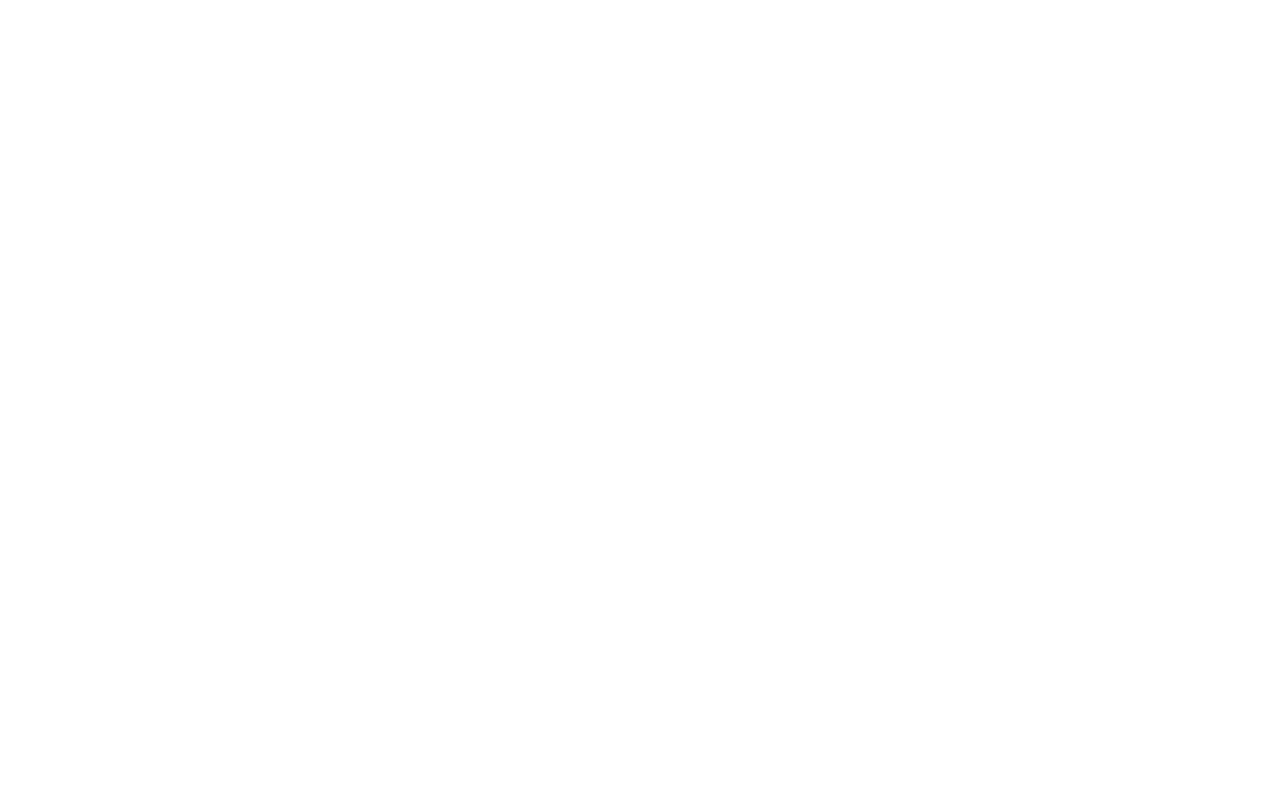
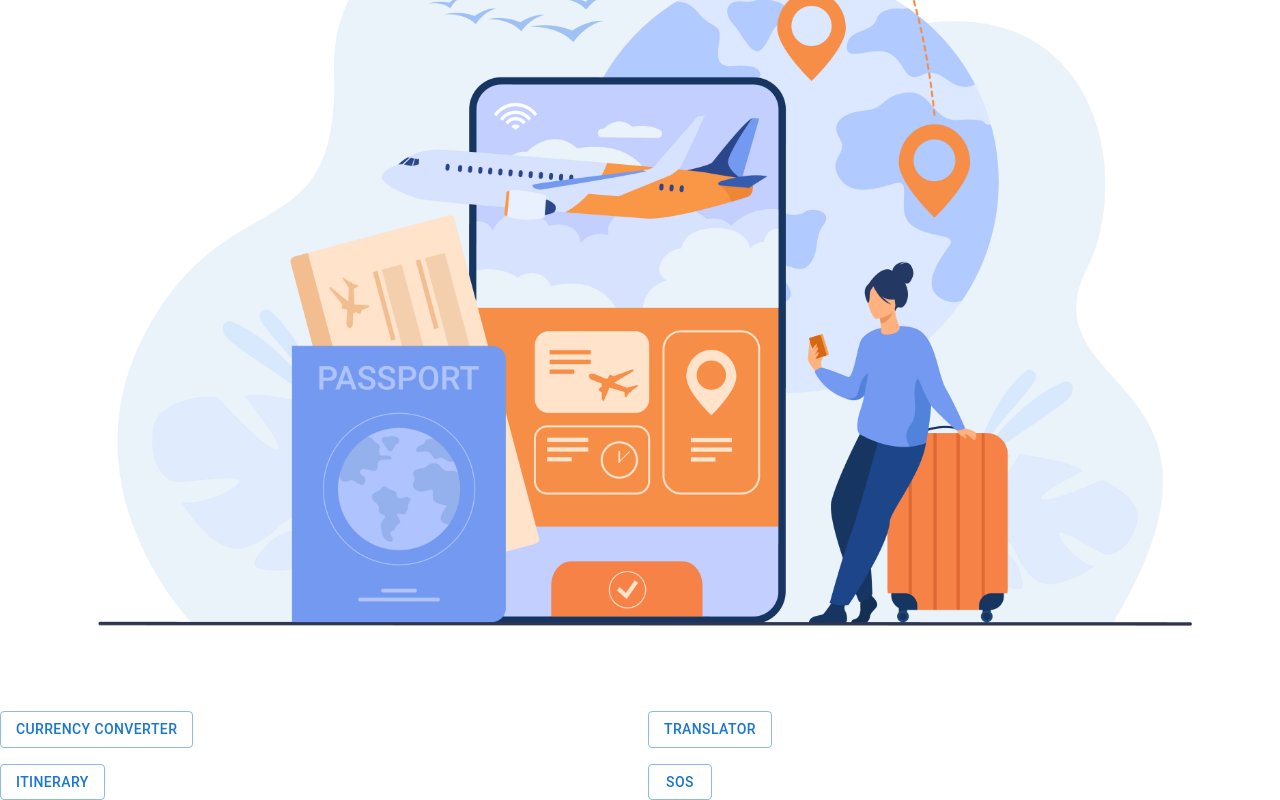
Before and after one commit to meprabin000/Nakama, a React (Create React App) app in the folder client/: page / in a window 1280 px wide. Shown: the part 254-1054 px from the top of the page. Before the commit the page ends 800 px from the top, so only its background shows below. Built offline with nearby package versions, Linux system fonts and the light colour scheme.

Commit message:
creating main body and button navigates to currency converter

```diff
--- a/client/package.json
+++ b/client/package.json
@@ -3,10 +3,15 @@
   "version": "0.1.0",
   "private": true,
   "dependencies": {
+    "@emotion/react": "^11.10.4",
+    "@emotion/styled": "^11.10.4",
+    "@mui/material": "^5.10.6",
     "@testing-library/jest-dom": "^5.16.5",
     "@testing-library/react": "^13.4.0",
     "@testing-library/user-event": "^13.5.0",
     "bootstrap": "^5.2.1",
+    "install": "^0.13.0",
+    "npm": "^8.19.2",
     "react": "^18.2.0",
     "react-bootstrap": "^2.5.0",
     "react-dom": "^18.2.0",
--- a/client/src/App.css
+++ b/client/src/App.css
@@ -1,5 +1,6 @@
 .App {
-  text-align: center;
+  /*text-align: center;*/
+  padding: 4rem;
 }
 
 .App-logo {
--- a/client/src/features/Home.js
+++ b/client/src/features/Home.js
@@ -2,9 +2,17 @@
 import Grid from "@mui/material/Grid";
 import Container from "@mui/material/Container";
 import Box from "@mui/material/Box";
+import Button from '@mui/material/Button';
+import Stack from '@mui/material/Stack';
+import { useNavigate } from "react-router-dom";
 
 
 const Home = (props) => {
+    let navigate = useNavigate();
+    const routeChange = () =>{
+    let path = `/currencyConverter`;
+    navigate(path);
+    }
     return (
     <div>
     {/* Main Page Top Grid */}
@@ -15,9 +23,37 @@
                 <Box sx={{ bgcolor: '#cfe8fc', height: '10vh' }} />
             </Container>
         </Grid>
+
         {/* Creating the Main Body  */}
         <Grid item xs = {12}>
+        <img src="/images/10966.jpg" alt="10966" width="100%" height="100%"/>
+        </Grid>
+        {/* Creating the currency converter button  */}
+        <Grid item xs = {6} alignItems="center">
+        <Stack direction="row" spacing={2}>
+        <Button variant="outlined" onClick={routeChange} >Currency Converter</Button>
+        </Stack>
+        </Grid>
 
+        <Grid item xs = {6}>
+        <Stack direction="row" spacing={2}>
+        <Button variant="outlined" href="#outlined-buttons">
+            Translator
+        </Button>
+        </Stack>
+        </Grid>
+        <Grid item xs = {6} alignItems="center">
+        <Stack direction="row" spacing={2}>
+        <Button variant="outlined">Itinerary</Button>
+        </Stack>
+        </Grid>
+
+        <Grid item xs = {6}>
+        <Stack direction="row" spacing={2}>
+        <Button variant="outlined" href="#outlined-buttons">
+            SOS
+        </Button>
+        </Stack>
         </Grid>
     </Grid>
     {/* Closing Main Page Top Grid */}
```
Also changed, not shown: client/public/images/10966.jpg (added), 1 other file (tests, documents, lock files or other folders).
